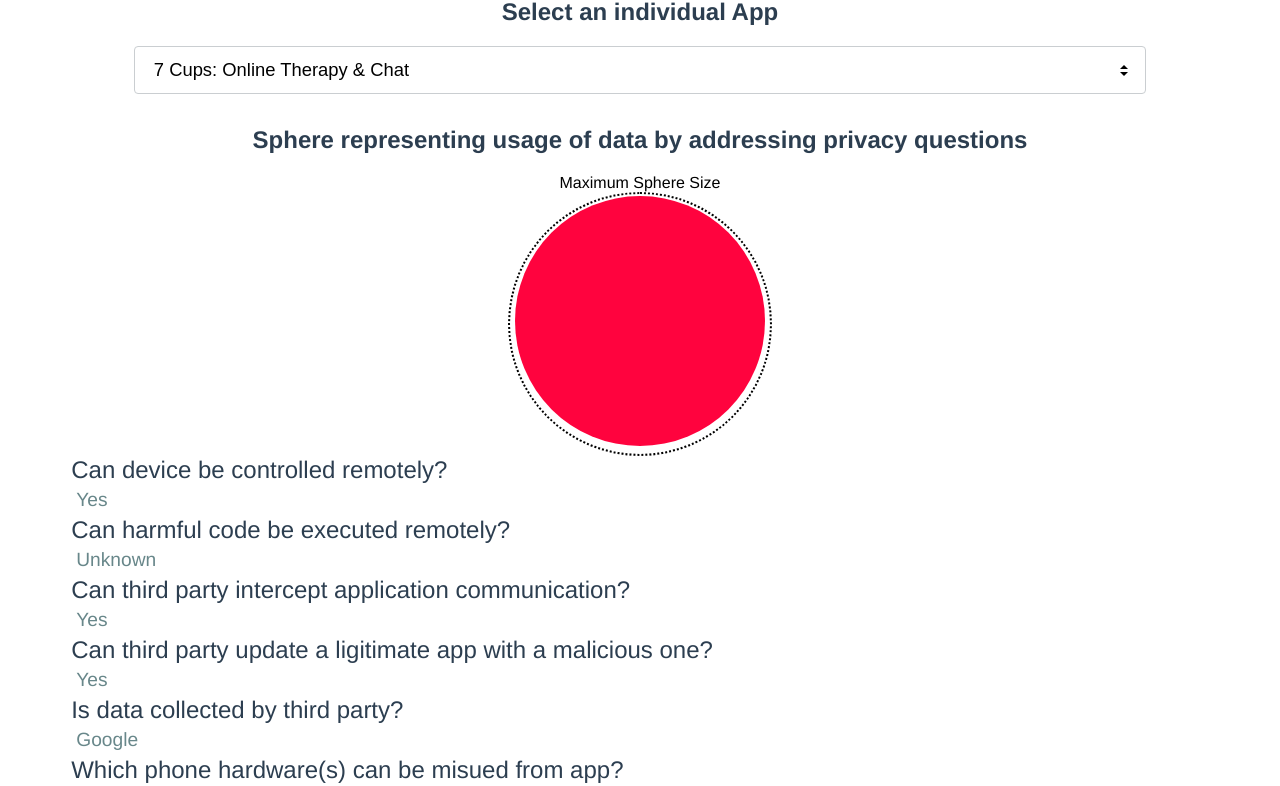
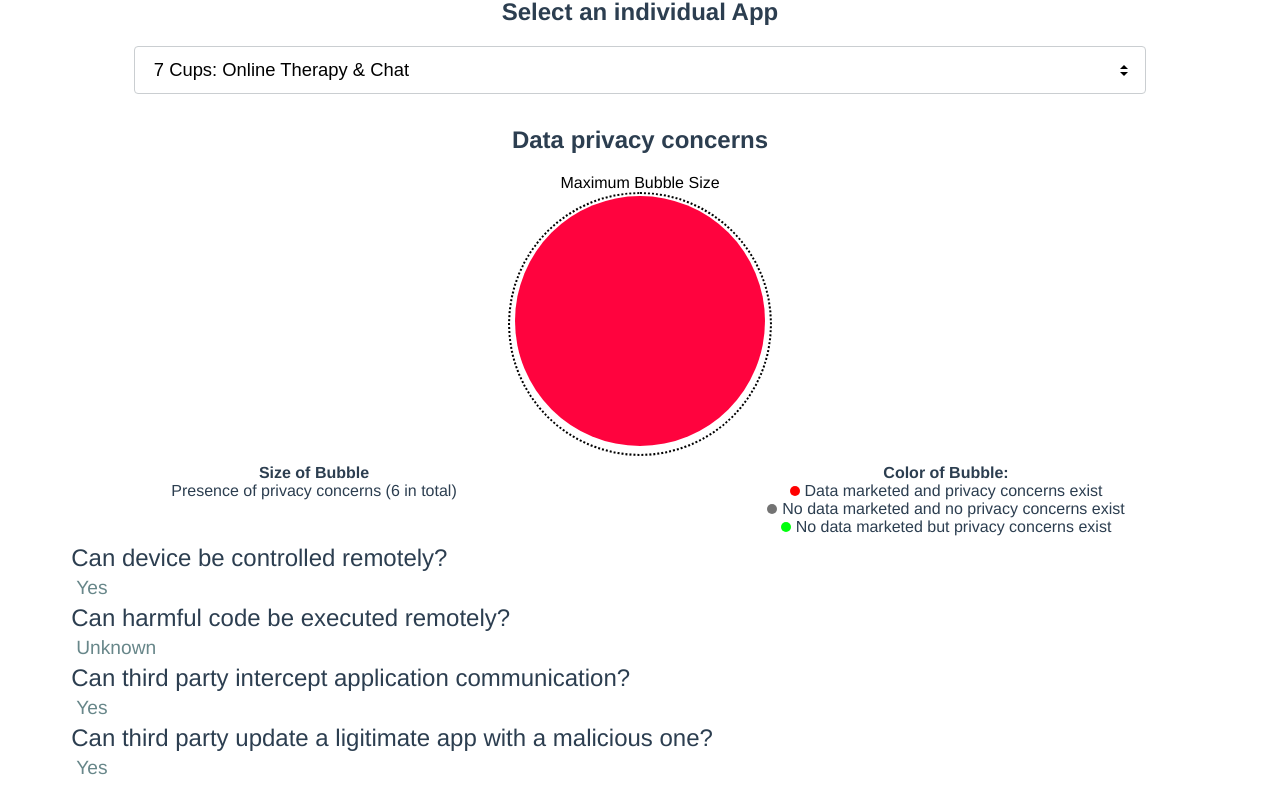
Before and after one commit to JesperStromblad/appsafe-dashboard, a Vue app: page / in a window 1280 px wide. Shown: the part 658-1444 px from the top of the page. Built offline with nearby package versions, Linux system fonts and the light colour scheme.

Commit message:
fixed sphere data and labels

```diff
--- a/public/appData50.json
+++ b/public/appData50.json
@@ -49,7 +49,7 @@
             "App name": "Habitica",
             "Which phone hardware(s) can be misued from app?*": null,
             "Is data collected by third party?*": "Google",
-            "Can third party update a ligitimate app with a malicious one?": "",
+            "Can third party update a ligitimate app with a malicious one?": null,
             "Can third party intercept application communication?": "Yes",
             "Can harmful code be executed remotely?": null,
             "Can device be controlled remotely?": null
@@ -132,8 +132,8 @@
             "Is data collected by third party?*": "Google",
             "Can third party update a ligitimate app with a malicious one?": null,
             "Can third party intercept application communication?": "Yes",
-            "Can harmful code be executed remotely?": "",
-            "Can device be controlled remotely?": ""
+            "Can harmful code be executed remotely?": null,
+            "Can device be controlled remotely?": null
         },
         {
             "App name": "Calm",
@@ -141,17 +141,17 @@
             "Is data collected by third party?*": "Huawei",
             "Can third party update a ligitimate app with a malicious one?": "Yes",
             "Can third party intercept application communication?": "Yes",
-            "Can harmful code be executed remotely?": "",
-            "Can device be controlled remotely?": ""
+            "Can harmful code be executed remotely?": null,
+            "Can device be controlled remotely?": null
         },
         {
             "App name": "Feeling Good: Mental Health",
             "Which phone hardware(s) can be misued from app?*": null,
-            "Is data collected by third party?*": "",
+            "Is data collected by third party?*": null,
             "Can third party update a ligitimate app with a malicious one?": "Yes",
             "Can third party intercept application communication?": "Yes",
-            "Can harmful code be executed remotely?": "",
-            "Can device be controlled remotely?": ""
+            "Can harmful code be executed remotely?": null,
+            "Can device be controlled remotely?": null
         },
         {
             "App name": "Holly Health (personal coach)",
--- a/src/App.vue
+++ b/src/App.vue
@@ -17,7 +17,8 @@
                 <option v-for="(data, index) in app" :value="data['App name']" :key="index">{{ data['App name'] }}</option>
             </select>
         </div>
-        <h2>Sphere representing usage of data by addressing privacy questions</h2>
+        <h2>Data privacy concerns</h2>
+
         <SphereFills :issues="getIssues(app, selectedOption)" :sphereColor="getColor(app, selectedOption)"></SphereFills>
         <div class="qna-block">
             <div class="question">Can device be controlled remotely?</div>
--- a/src/components/SphereFills.vue
+++ b/src/components/SphereFills.vue
@@ -1,7 +1,32 @@
 <template>
-    <p>Maximum Sphere Size</p>
+    <p>Maximum Bubble Size</p>
     <div class="outer_sphere outer_fill">
         <div id="sphere_id" class="sphere fill"></div>
+    </div>
+    <div class="label-container">
+        <div class="label-column">
+            <div class="label">
+                <div class="info">Size of Bubble</div>
+                <div class="desc">Presence of privacy concerns (6 in total)</div>
+            </div>
+        </div>
+        <div class="label-column">
+            <div class="label">
+                <div class="info">Color of Bubble:</div>
+                <div class="desc">
+                    <div class="block-red"></div>
+                    Data marketed and privacy concerns exist
+                </div>
+                <div class="desc">
+                    <div class="block-gray"></div>
+                    No data marketed and no privacy concerns exist
+                </div>
+                <div class="desc">
+                    <div class="block-green"></div>
+                    No data marketed but privacy concerns exist
+                </div>
+            </div>
+        </div>
     </div>
 </template>
 
@@ -56,6 +81,7 @@
     p {
         margin: 0;
         color: black;
+        text-align: center;
     }
     .outer_sphere {
         border-radius: 50%;
@@ -80,4 +106,54 @@
     .fill {
         background: yellow;
     }
+
+    .label-container {
+        display: flex;
+        flex-direction: row;
+        margin-top: 8px;
+    }
+
+    .label-column {
+        flex: 1;
+        display: flex;
+        flex-direction: column;
+        align-items: center; /* Center align items horizontally */
+        text-align: center; /* Center align text within each column */
+        margin-right: 20px;
+    }
+
+    .label {
+        margin-bottom: 8px;
+    }
+
+    .info {
+        font-weight: bold;
+    }
+
+    .block-red,
+    .block-green,
+    .block-gray {
+        width: 10px;
+        height: 10px;
+        border-radius: 50%;
+        margin-right: 5px;
+    }
+
+    .block-red {
+        background-color: red;
+    }
+
+    .block-green {
+        background-color: rgb(0, 255, 13);
+    }
+
+    .block-gray {
+        background-color: rgb(115, 115, 115);
+    }
+
+    .desc {
+        display: flex;
+        align-items: center;
+        justify-content: center; /* Center align content horizontally */
+    }
 </style>
```
